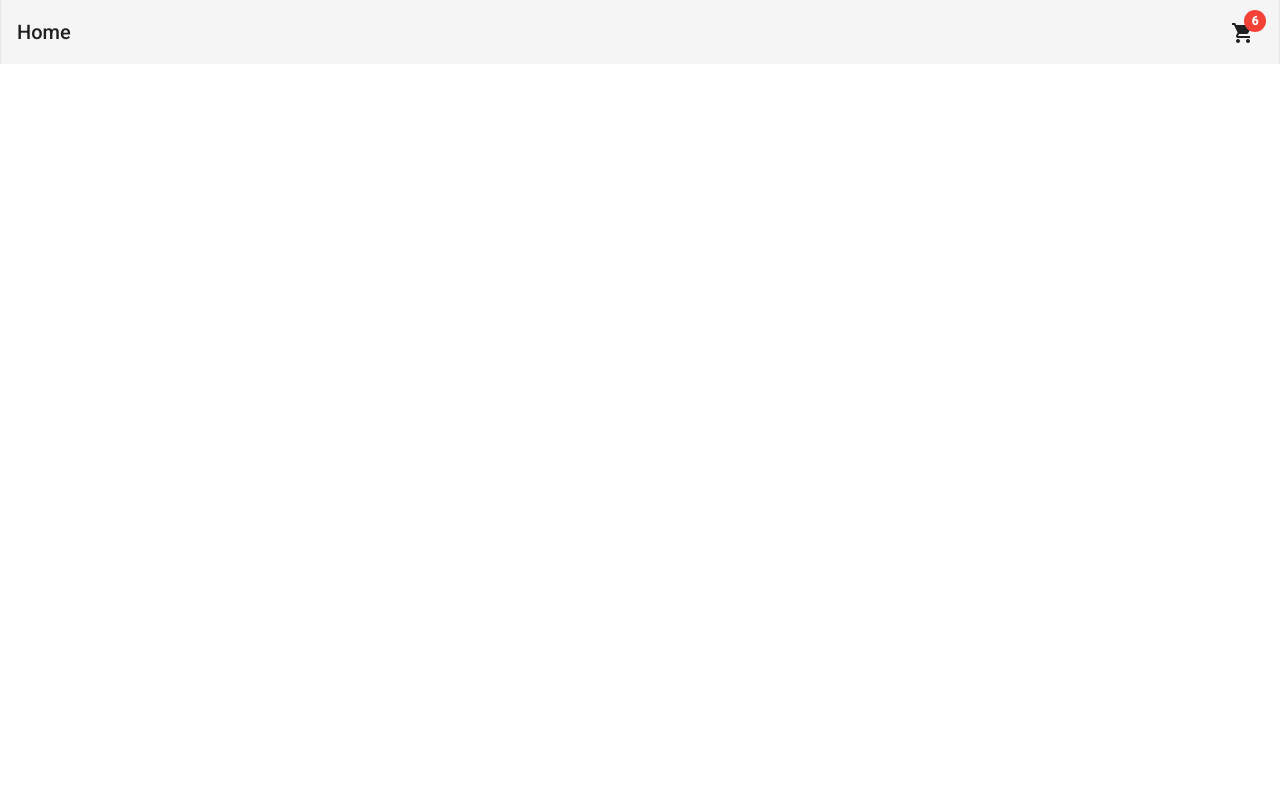
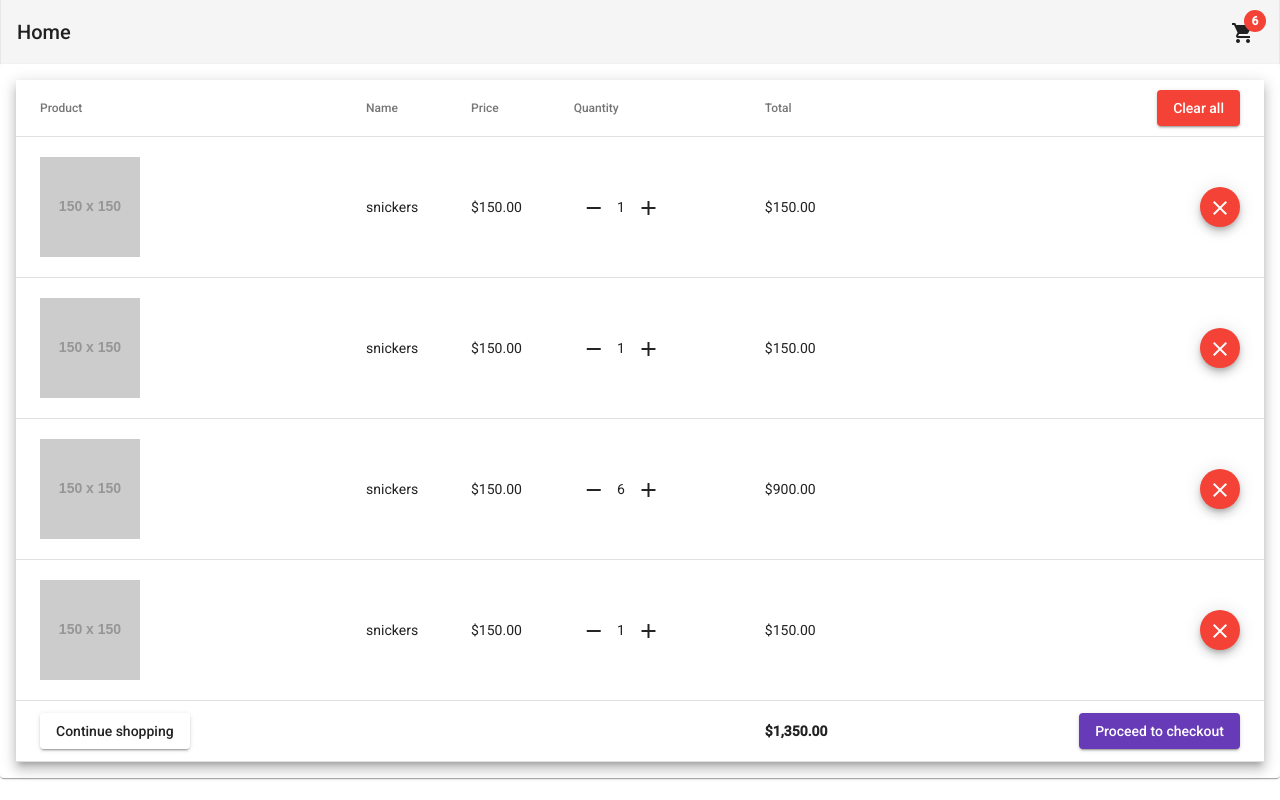
Before and after one commit to AndreyUA/webshop, an Angular app: page /cart in a window 1280 px wide. Before the commit this address led to /. Built offline with nearby package versions, Linux system fonts and the light colour scheme.

Commit message:
feat: building cart page

```diff
--- a/src/app/app-routing.module.ts
+++ b/src/app/app-routing.module.ts
@@ -1,12 +1,17 @@
 import { NgModule } from "@angular/core";
 import { RouterModule, Routes } from "@angular/router";
 
+import { CartComponent } from "./components/pages/cart/cart.component";
 import { HomeComponent } from "./components/pages/home/home.component";
 
 const routes: Routes = [
   {
     path: "home",
     component: HomeComponent,
+  },
+  {
+    path: "cart",
+    component: CartComponent,
   },
   {
     path: "",
--- a/src/app/app.module.ts
+++ b/src/app/app.module.ts
@@ -22,9 +22,10 @@
 import { ProductsHeaderComponent } from './components/pages/home/components/products-header/products-header.component';
 import { FiltersComponent } from './components/pages/home/components/filters/filters.component';
 import { ProductBoxComponent } from './components/pages/home/components/product-box/product-box.component';
+import { CartComponent } from './components/pages/cart/cart.component';
 
 @NgModule({
-  declarations: [AppComponent, HeaderComponent, HomeComponent, ProductsHeaderComponent, FiltersComponent, ProductBoxComponent],
+  declarations: [AppComponent, HeaderComponent, HomeComponent, ProductsHeaderComponent, FiltersComponent, ProductBoxComponent, CartComponent],
   imports: [
     BrowserModule,
     AppRoutingModule,
--- /dev/null
+++ b/src/app/components/pages/cart/cart.component.html
@@ -0,0 +1,94 @@
+<mat-card class="max-w-7xl mx-auto" *ngIf="cart.items.length; else emptyCart">
+  <table mat-table [dataSource]="dataSource" class="mat-elevation-z8 w-full">
+    <ng-container matColumnDef="product">
+      <th mat-header-cell *matHeaderCellDef>Product</th>
+      <td mat-cell *matCellDef="let element">
+        <img [src]="element.product" alt="product" class="w-[100px] my-5" />
+      </td>
+      <td mat-footer-cell *matFooterCellDef>
+        <button mat-raised-button routerLink="/home">Continue shopping</button>
+      </td>
+    </ng-container>
+
+    <ng-container matColumnDef="name">
+      <th mat-header-cell *matHeaderCellDef>Name</th>
+      <td mat-cell *matCellDef="let element">
+        <span class="truncate max-w-xs block">
+          {{ element.name }}
+        </span>
+      </td>
+      <td mat-footer-cell *matFooterCellDef></td>
+    </ng-container>
+
+    <ng-container matColumnDef="price">
+      <th mat-header-cell *matHeaderCellDef>Price</th>
+      <td mat-cell *matCellDef="let element">
+        <span>
+          {{ element.price | currency }}
+        </span>
+      </td>
+      <td mat-footer-cell *matFooterCellDef></td>
+    </ng-container>
+
+    <ng-container matColumnDef="quantity">
+      <th mat-header-cell *matHeaderCellDef>Quantity</th>
+      <td mat-cell *matCellDef="let element">
+        <button mat-icon-button>
+          <mat-icon>remove</mat-icon>
+        </button>
+        <span>
+          {{ element.quantity }}
+        </span>
+        <button mat-icon-button>
+          <mat-icon>add</mat-icon>
+        </button>
+      </td>
+      <td mat-footer-cell *matFooterCellDef></td>
+    </ng-container>
+
+    <ng-container matColumnDef="total">
+      <th mat-header-cell *matHeaderCellDef>Total</th>
+      <td mat-cell *matCellDef="let element">
+        <span>
+          {{ element.price * element.quantity | currency }}
+        </span>
+      </td>
+      <td mat-footer-cell *matFooterCellDef>
+        <span class="font-bold py-5 block">
+          {{ getTotal(cart.items) | currency }}
+        </span>
+      </td>
+    </ng-container>
+
+    <ng-container matColumnDef="action">
+      <th mat-header-cell *matHeaderCellDef>
+        <button mat-raised-button color="warn" class="float-right">
+          Clear all
+        </button>
+      </th>
+      <td mat-cell *matCellDef="let element">
+        <button mat-mini-fab color="warn" class="float-right">
+          <mat-icon>close</mat-icon>
+        </button>
+      </td>
+      <td mat-footer-cell *matFooterCellDef>
+        <button mat-raised-button color="primary" class="float-right">
+          Proceed to checkout
+        </button>
+      </td>
+    </ng-container>
+
+    <tr mat-header-row *matHeaderRowDef="displayedColumns"></tr>
+    <tr mat-row *matRowDef="let row; columns: displayedColumns"></tr>
+    <tr mat-footer-row *matFooterRowDef="displayedColumns"></tr>
+  </table>
+</mat-card>
+
+<ng-template #emptyCart>
+  <mat-card>
+    <p>
+      Your cart is empty
+      <button mat-raised-button routerLink="/home">Start shopping</button>
+    </p>
+  </mat-card>
+</ng-template>
--- /dev/null
+++ b/src/app/components/pages/cart/cart.component.ts
@@ -0,0 +1,63 @@
+import { Component, OnInit } from "@angular/core";
+
+import { Cart, CartItem } from "src/app/models/cart.model";
+
+@Component({
+  selector: "app-cart",
+  templateUrl: "./cart.component.html",
+})
+export class CartComponent implements OnInit {
+  cart: Cart = {
+    items: [
+      {
+        product: "https://via.placeholder.com/150",
+        name: "snickers",
+        price: 150,
+        quantity: 1,
+        id: 1,
+      },
+      {
+        product: "https://via.placeholder.com/150",
+        name: "snickers",
+        price: 150,
+        quantity: 1,
+        id: 2,
+      },
+      {
+        product: "https://via.placeholder.com/150",
+        name: "snickers",
+        price: 150,
+        quantity: 6,
+        id: 3,
+      },
+      {
+        product: "https://via.placeholder.com/150",
+        name: "snickers",
+        price: 150,
+        quantity: 1,
+        id: 4,
+      },
+    ],
+  };
+  dataSource: CartItem[] = [];
+  displayedColumns: string[] = [
+    "product",
+    "name",
+    "price",
+    "quantity",
+    "total",
+    "action",
+  ];
+
+  constructor() {}
+
+  ngOnInit(): void {
+    this.dataSource = this.cart.items;
+  }
+
+  getTotal(items: CartItem[]): number {
+    return items
+      .map((item) => item.price * item.quantity)
+      .reduce((totalPrice, totalItemPrice) => totalItemPrice + totalPrice, 0);
+  }
+}
```
Also changed, not shown: src/app/models/cart.model.ts (added, +11 -0 lines).
